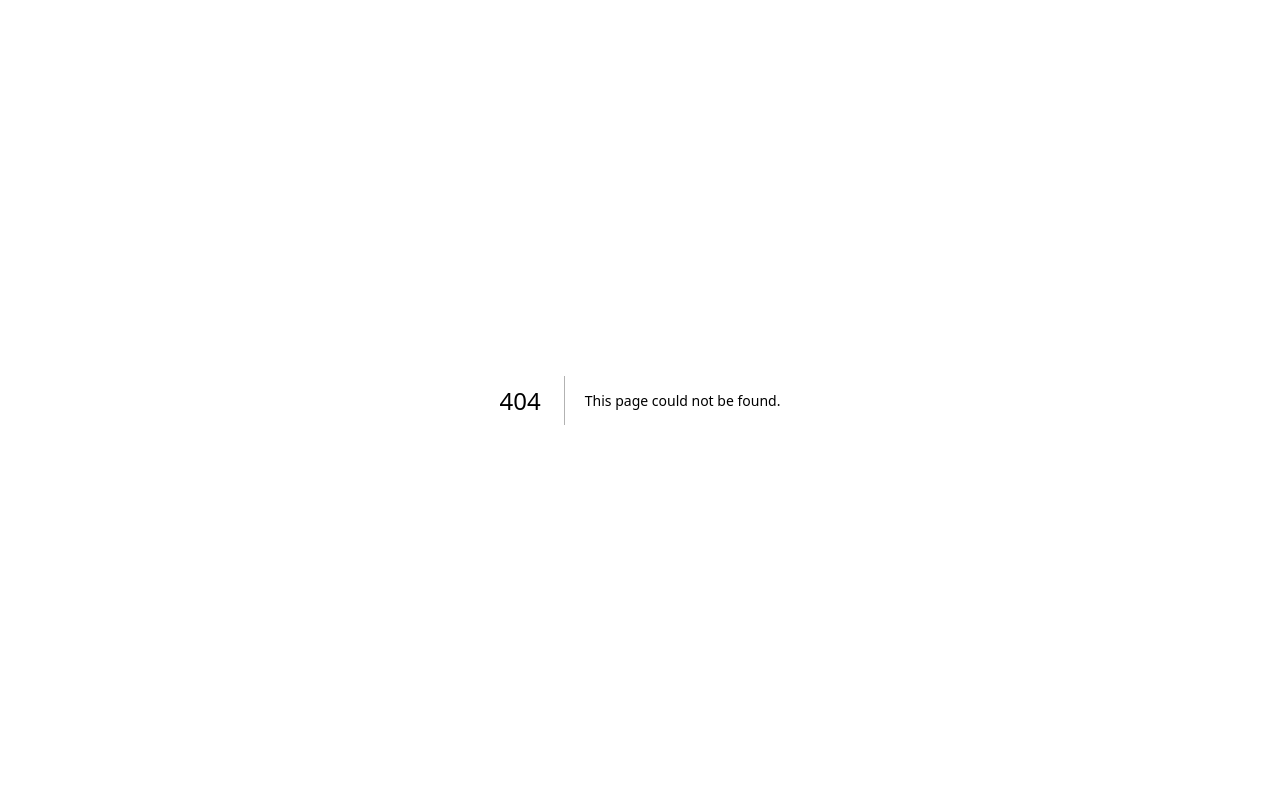
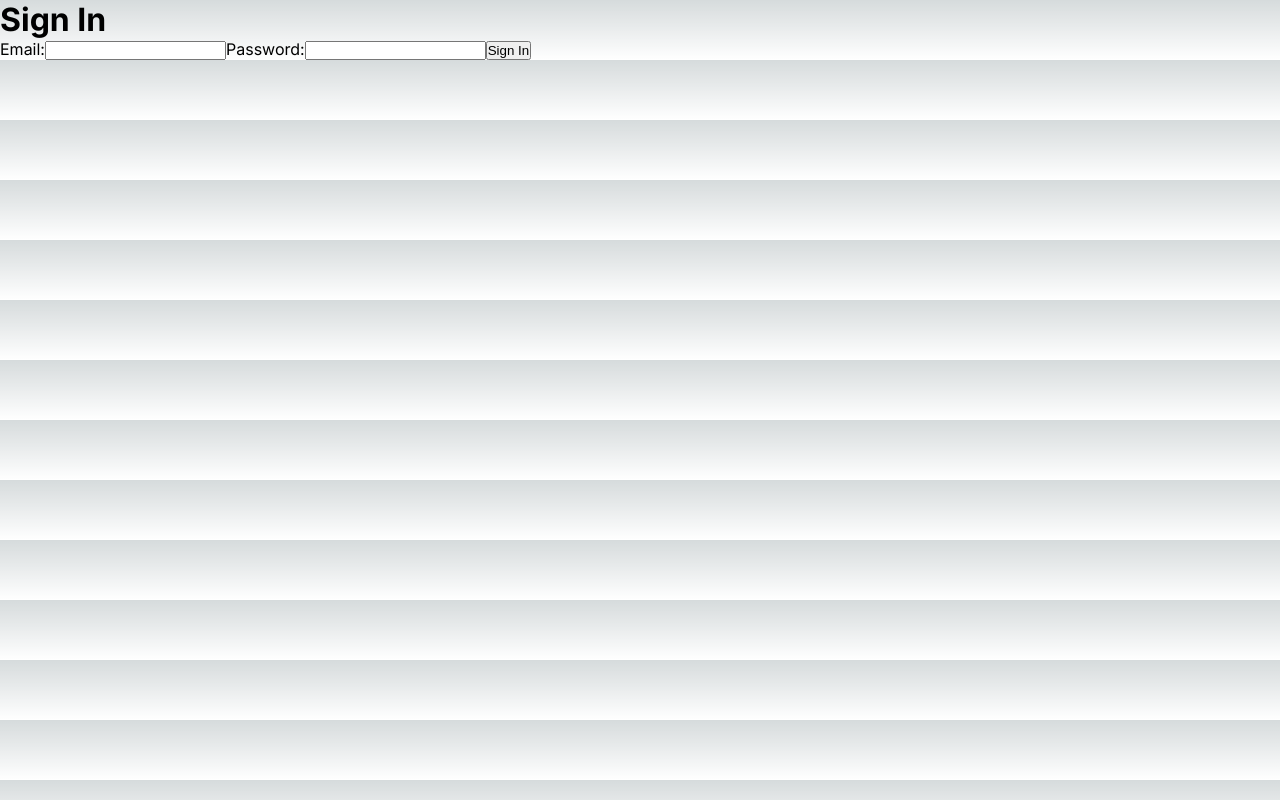
Before and after one commit to Adeel-Asghar-92/desol-assignment, a Next.js app: page /signin in a window 1280 px wide. Before the commit this address had no page. Built offline with nearby package versions, Linux system fonts and the light colour scheme.

Commit message:
feat: form input component

```diff
--- /dev/null
+++ b/src/app/signin/login-form.tsx
@@ -0,0 +1,5 @@
+"use client";
+
+export default function LoginForm() {
+  return <h2>Login Form</h2>;
+}
--- /dev/null
+++ b/src/app/signin/page.tsx
@@ -0,0 +1,18 @@
+export default function SignIn() {
+  return (
+    <div>
+      <h1>Sign In</h1>
+      <form>
+        <label>
+          Email:
+          <input type="email" name="email" required />
+        </label>
+        <label>
+          Password:
+          <input type="password" name="password" required />
+        </label>
+        <button type="submit">Sign In</button>
+      </form>
+    </div>
+  );
+}
```
Also changed, not shown: package.json (+5 -3 lines), src/components/FormInput.tsx (added, +39 -0 lines), 1 other file (tests, documents, lock files or other folders).
